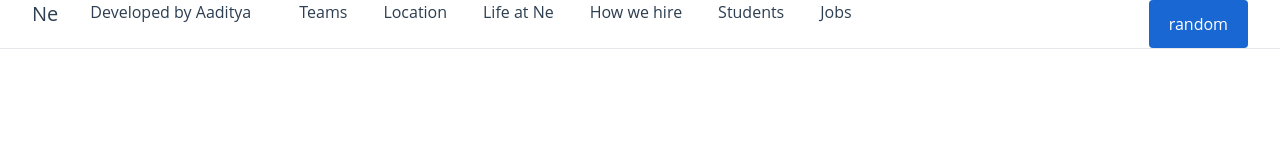
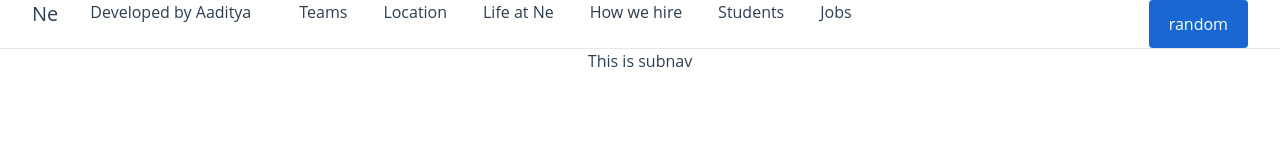
Before and after one commit to aaditya9803/google_careers_clone, a Vue app: page / in a window 1280 px wide. Shown: the top 160 px of the page. Built offline with nearby package versions, Linux system fonts and the light colour scheme.

Commit message:
added subnav

```diff
--- a/src/components/MainNav.vue
+++ b/src/components/MainNav.vue
@@ -27,16 +27,20 @@
       />
     </div>
   </div>
+  <Subnav_1 />
 </template>
 <script>
 import ActionButton from "@/components/ActionButton.vue";
 import ProfileImage from "@/components/ProfileImage.vue";
+import Subnav_1 from "@/components/Subnav.vue";
+
 export default {
   /*giving name to component*/
   name: "MainNav",
   components: {
     ActionButton,
     ProfileImage,
+    Subnav_1,
   },
   data() {
     return {
--- /dev/null
+++ b/src/components/Subnav.vue
@@ -0,0 +1,8 @@
+<template>
+  <div>This is subnav</div>
+</template>
+<script>
+export default {
+  name: "Subnav_1",
+};
+</script>
```
